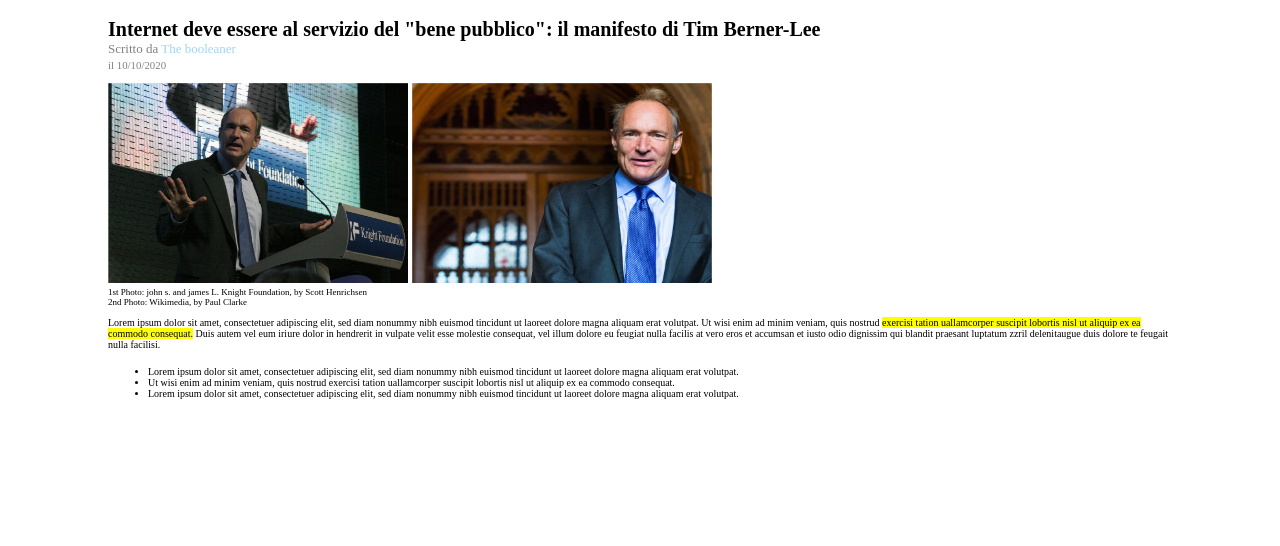
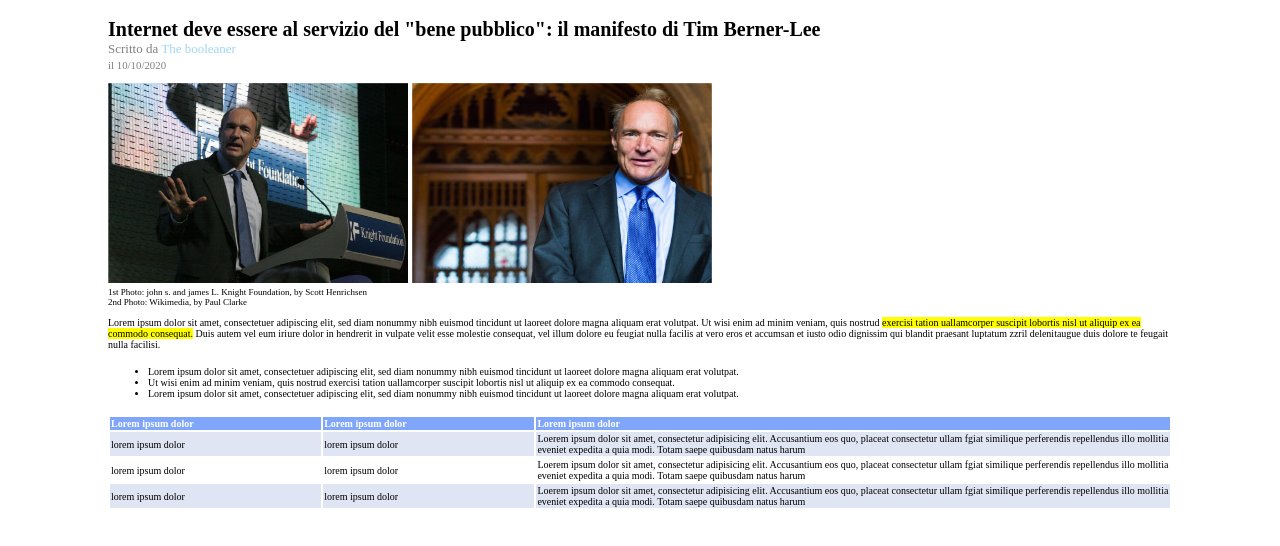
Before and after one commit to CristianMastro/html-css-booleaner, a plain HTML site: page index.html in a window 1280 px wide. Shown: the part 110-656 px from the top of the page. Drawn offline with Linux system fonts and the light colour scheme.

Commit message:
feat: add table

```diff
--- a/index.html
+++ b/index.html
@@ -43,6 +43,39 @@
         </section>
     <!--END TEXT-->
 
+    <!--Table lorem-->
+        <div class="lorem-table-slot">
+            <table>
+                <thead>
+                    <tr>
+                        <th class="table-title"><strong>Lorem ipsum dolor</strong></th>
+                        <th class="table-title"><strong>Lorem ipsum dolor</strong></th>
+                        <th id="size-table" class="table-title"><strong>Lorem ipsum dolor</strong></th>
+                    </tr>
+                </thead>
+                <tbody>
+                    <tr>
+                        <td class="table-center">lorem ipsum dolor</td>
+                        <td class="table-center">lorem ipsum dolor</td>
+                        <td class="table-center">Loerem ipsum dolor sit amet, consectetur adipisicing elit. Accusantium eos quo, placeat consectetur ullam fgiat similique perferendis repellendus illo mollitia eveniet expedita a quia modi. Totam saepe quibusdam natus harum</td>
+                    </tr>
+                    <tr>
+                        <td>lorem ipsum dolor</td>
+                        <td>lorem ipsum dolor</td>
+                        <td>Loerem ipsum dolor sit amet, consectetur adipisicing elit. Accusantium eos quo, placeat consectetur ullam fgiat similique perferendis repellendus illo mollitia eveniet expedita a quia modi. Totam saepe quibusdam natus harum</td>
+                    </tr>
+                    <tr>
+                        <td class="table-center">lorem ipsum dolor</td>
+                        <td class="table-center">lorem ipsum dolor</td>
+                        <td class="table-center">Loerem ipsum dolor sit amet, consectetur adipisicing elit. Accusantium eos quo, placeat consectetur ullam fgiat similique perferendis repellendus illo mollitia eveniet expedita a quia modi. Totam saepe quibusdam natus harum</td>
+                    </tr>
+                </tbody>
+            </table>
+        </div>
+    <!--END TABLE-->
+
+
+
     </main>
 </body>
 
--- a/style.css
+++ b/style.css
@@ -61,3 +61,26 @@ h1{
 .list-lorem {
     font-size: x-small;
 }
+
+.lorem-table-slot {
+    margin: 0 100px;
+}
+
+.table-title {
+    background-color: #7fa6fb;
+    color: white;
+    font-size: x-small;
+    text-align: left;
+}
+
+#size-table {
+    width: 60%;
+}
+
+.table-center {
+    background-color: #dfe5f2;
+}
+
+tbody {
+    font-size: x-small;
+}
```
